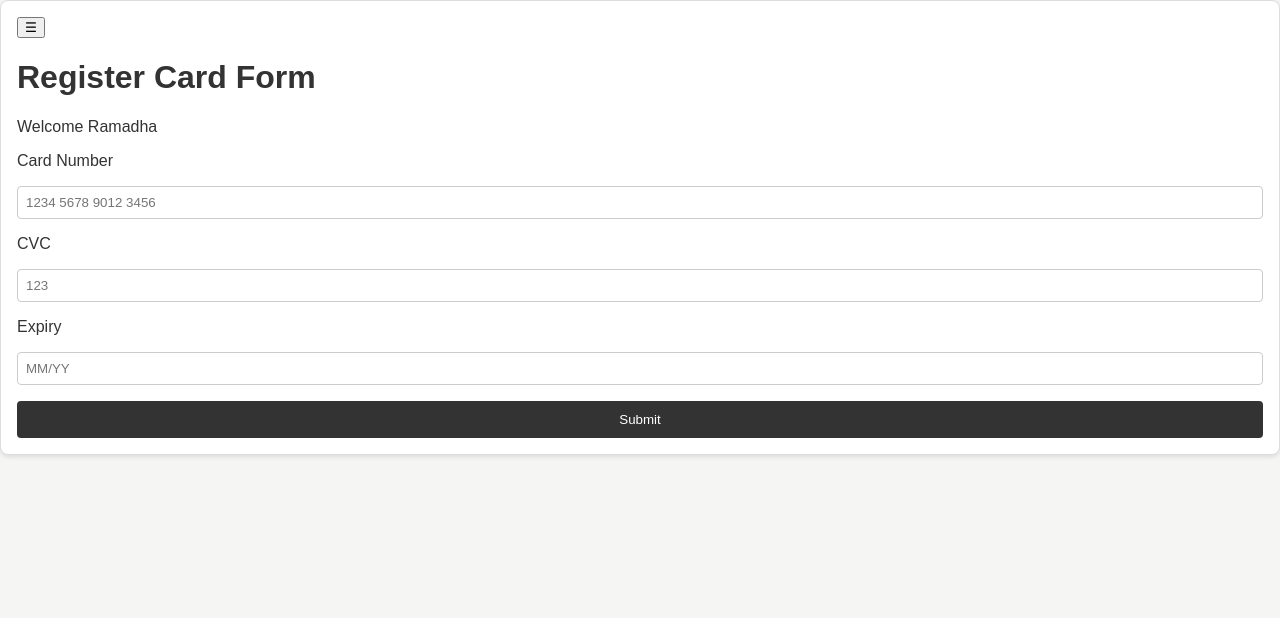
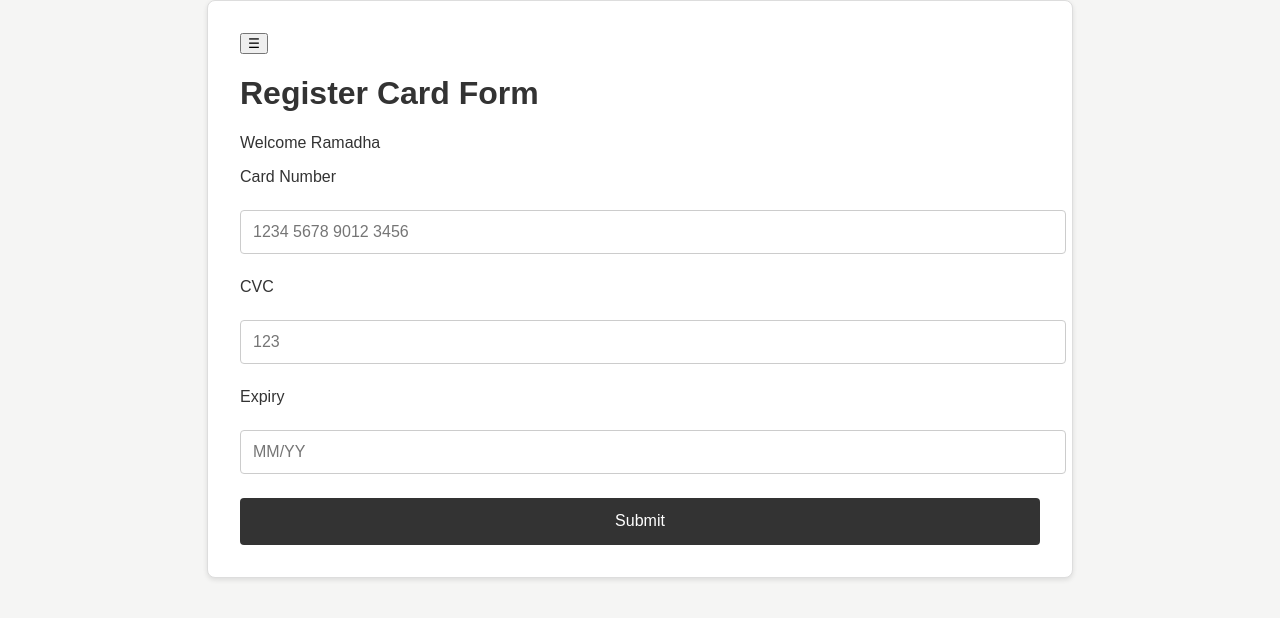
Before and after one commit to ramadha/task, a React app: page / in a window 1280 px wide. Shown: the top 618 px of the page. Built offline with nearby package versions, Linux system fonts and the light colour scheme.

Commit message:
[Style] enhance responsive design for tablet & desktop

```diff
--- a/src/styles/CardForm.module.scss
+++ b/src/styles/CardForm.module.scss
@@ -3,6 +3,7 @@
   border: 1px solid #ddd;
   border-radius: 8px;
   padding: 1rem;
+  margin: 0 auto;
   box-shadow: 0 2px 5px rgba(0, 0, 0, 0.1);
 
   .form {
@@ -11,6 +12,7 @@
     gap: 1rem;
 
     input {
+      width: 100%;
       padding: 0.5rem;
       border: 1px solid #ccc;
       border-radius: 4px;
@@ -35,3 +37,48 @@
     }
   }
 }
+
+/* Tablet (≥768px) */
+@media (min-width: 768px) {
+  .container {
+    max-width: 600px;
+    padding: 1.5rem;
+
+    .form {
+      input {
+        padding: 0.75rem;
+        font-size: 1rem;
+      }
+
+      button {
+        padding: 0.9rem;
+        font-size: 1rem;
+      }
+    }
+  }
+}
+
+/* Desktop (≥1024px) */
+@media (min-width: 1024px) {
+  .container {
+    max-width: 800px;
+    padding: 2rem;
+
+    .form {
+      display: grid;
+      grid-template-columns: repeat(2, 1fr);
+      gap: 1.5rem;
+
+      label,
+      input,
+      button {
+        grid-column: span 2;
+      }
+
+      .form-row {
+        display: flex;
+        gap: 1rem;
+      }
+    }
+  }
+}
--- a/src/styles/Menu.module.scss
+++ b/src/styles/Menu.module.scss
@@ -3,10 +3,36 @@
   border: 1px solid #ddd;
   border-radius: 8px;
   padding: 1rem;
+  margin: 0 auto;
   box-shadow: 0 2px 5px rgba(0, 0, 0, 0.1);
 
   main {
     margin-top: 1rem;
     font-size: 1rem;
+    color: #444;
   }
 }
+
+/* Tablet (≥768px) */
+@media (min-width: 768px) {
+  .container {
+    max-width: 600px;
+    padding: 1.5rem;
+
+    main {
+      font-size: 1.1rem;
+    }
+  }
+}
+
+/* Desktop (≥1024px) */
+@media (min-width: 1024px) {
+  .container {
+    max-width: 800px;
+    padding: 2rem;
+
+    main {
+      font-size: 1.2rem;
+    }
+  }
+}
```
